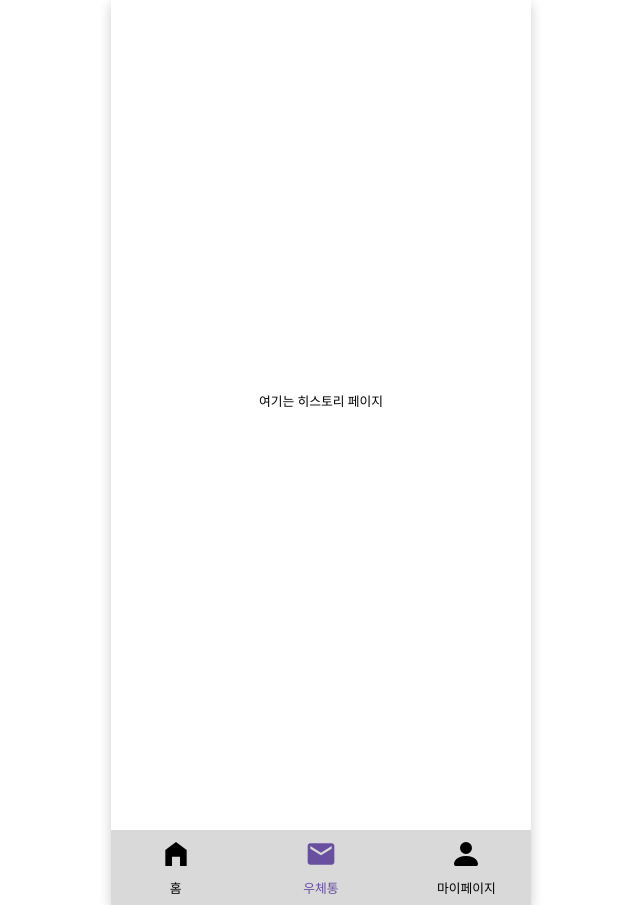
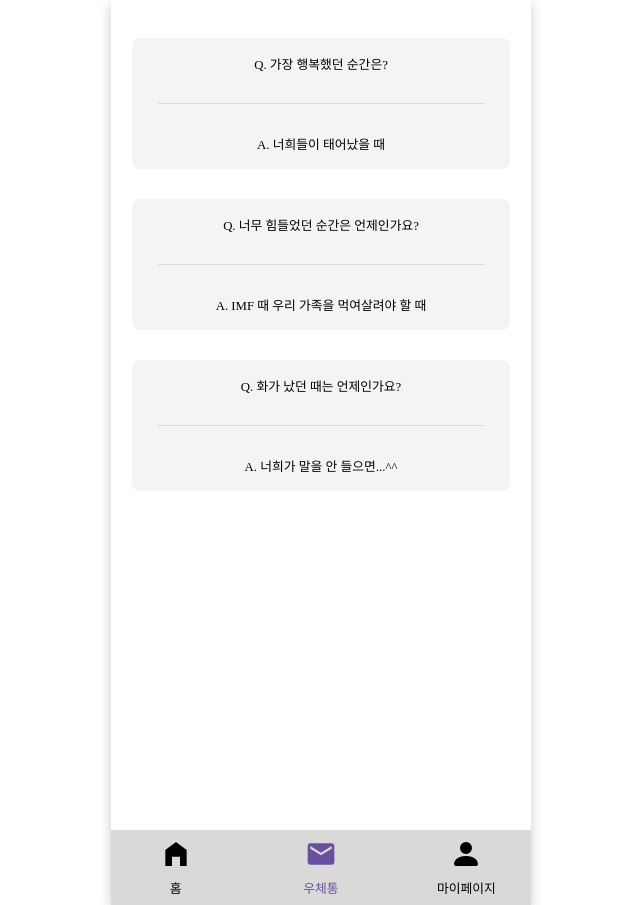
Before and after one commit to Baekya-Team17/Team-17-front, a React (Vite) app: page /historypage in a window 1280 px wide. Shown: the whole page, without its empty margins (319-959 px from the left). Built offline with nearby package versions, Linux system fonts and the light colour scheme.

Commit message:
히스토리 화면 템플릿 추가(디자인 x)

```diff
--- a/src/pages/historypage/historypage.tsx
+++ b/src/pages/historypage/historypage.tsx
@@ -1,13 +1,38 @@
-import CustomColumn from "../../components/CustomColumn"
-import CustomFont from "../../components/CustomFont"
+import CustomBox from "../../components/CustomBox";
+import CustomColumn from "../../components/CustomColumn";
+import CustomFont from "../../components/CustomFont";
+import CustomDivider from "../../components/CustomDivider";
 
 function HistoryPage() {
+	// 질문, 답변 mockData
+	const historyData = [
+		{ question: "가장 행복했던 순간은?", answer: "너희들이 태어났을 때" },
+		{ question: "너무 힘들었던 순간은 언제인가요?", answer: "IMF 때 우리 가족을 먹여살려야 할 때" },
+		{ question: "화가 났던 때는 언제인가요?", answer: "너희가 말을 안 들으면...^^" },
+	];
 
 	return (
-		<CustomColumn $width="100%" $minHeight="100vh">
-			<CustomFont $color='black'>여기는 히스토리 페이지</CustomFont>
+		<CustomColumn $width="100%" $minHeight="100vh" $alignitems="center" $justifycontent="flex-start">
+			<CustomColumn $height="1vh" />
+			{historyData.map((item, index) => (
+				<CustomBox
+					key={index}
+					$width="90%"
+					$height="auto"
+					$alignitems="center"
+					$justifycontent="center"
+					$padding="1rem 0.5rem"
+					$backgroundcolor="#F4F4F5"
+				>
+					<CustomColumn $width="100%" $height="auto">
+						<CustomFont $color="black">Q. {item.question}</CustomFont>
+						<CustomDivider $width="90%" $height="1px" $backgroundcolor="#D9D9D9" />
+						<CustomFont $color="black">A. {item.answer}</CustomFont>
+					</CustomColumn>
+				</CustomBox>
+			))}
 		</CustomColumn>
-	)
+	);
 }
 
-export default HistoryPage
+export default HistoryPage;
```
